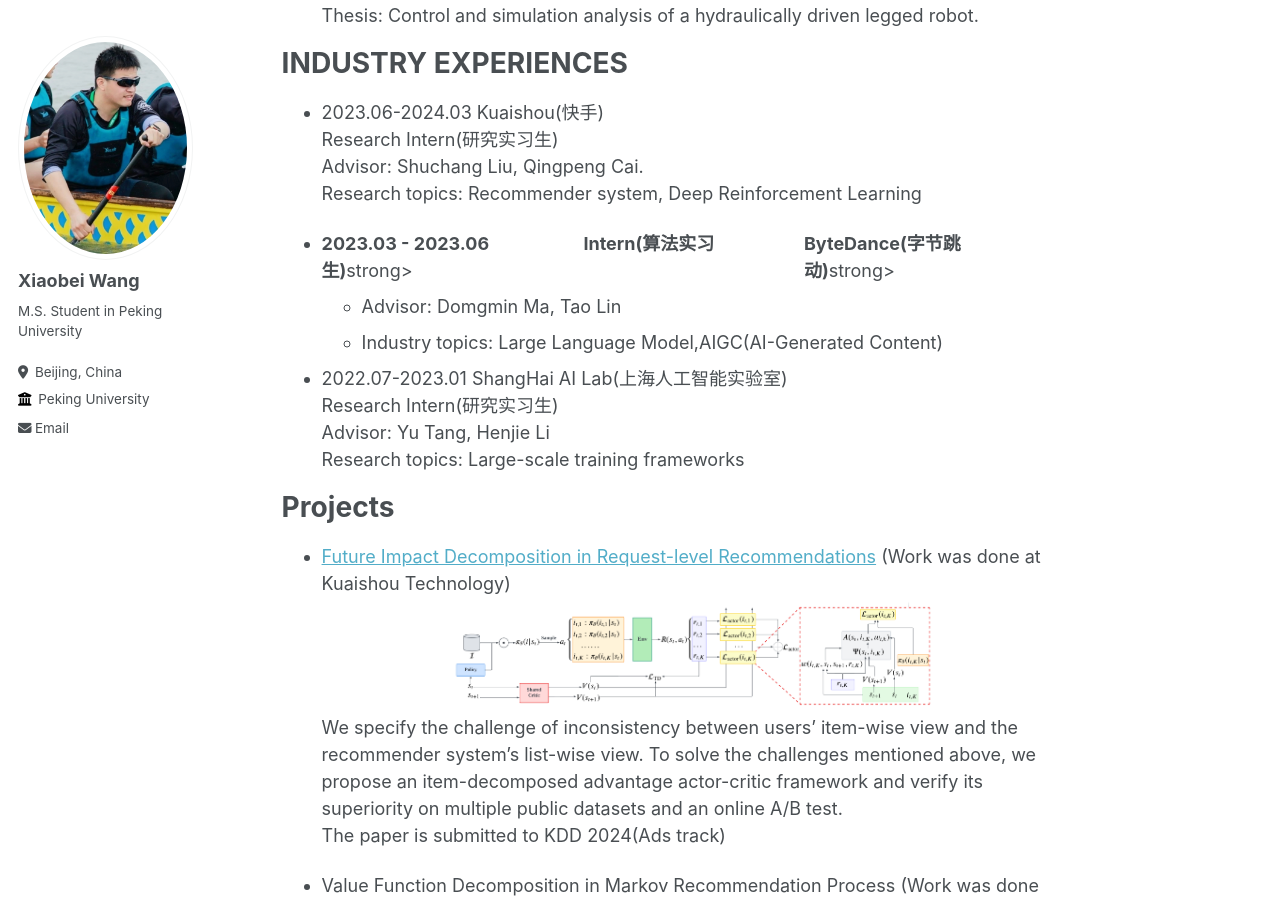
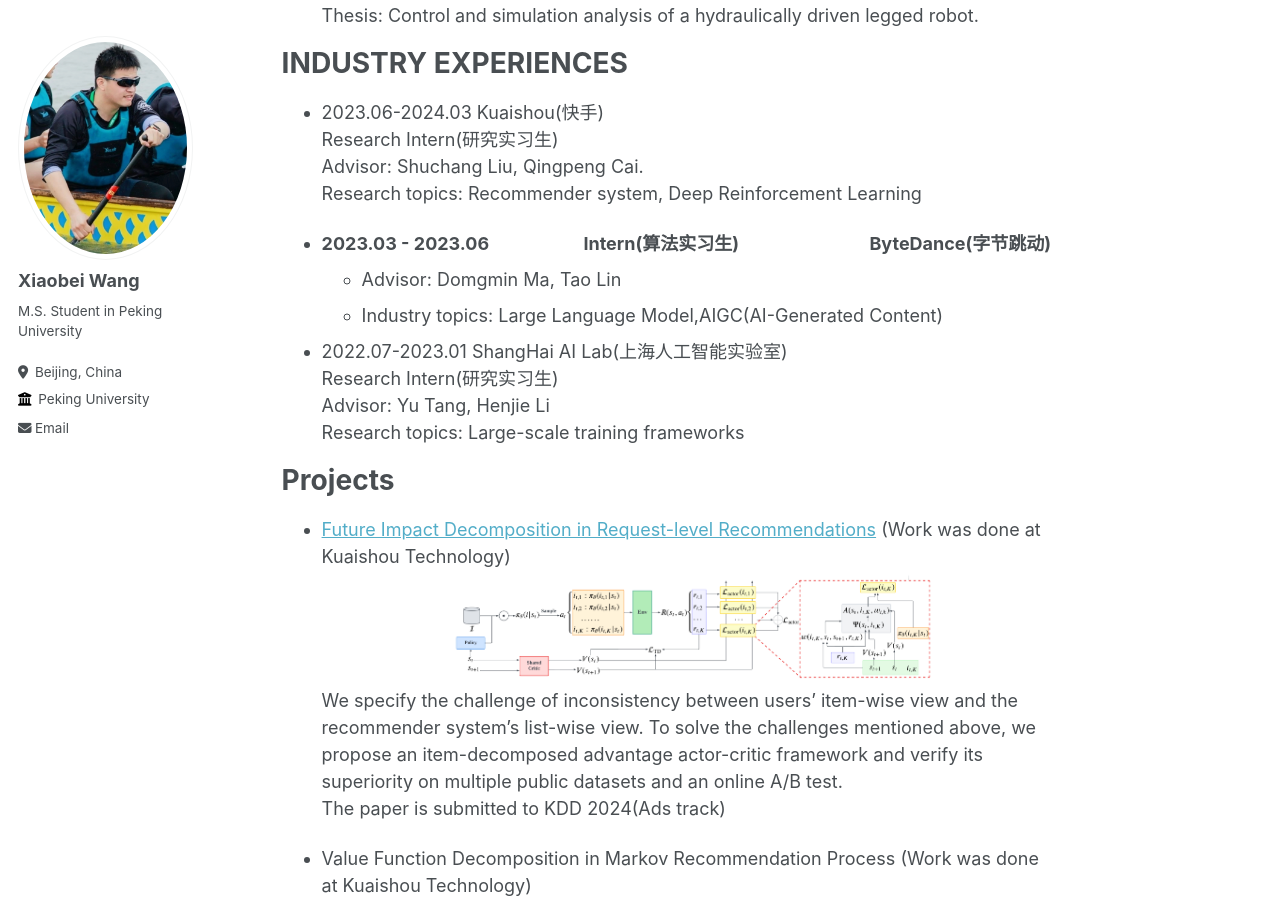
Before and after one commit to wangxiaobei822/wangxiaobei822.github.io, a Jekyll site: the page built from _pages/about.md, in a window 1280 px wide and 900 px high, scrolled down 784 px. Built offline with Jekyll 4.4.1, drawn with Linux system fonts in a browser that asks for light colours.

Commit message:
Update about.md

```diff
--- a/_pages/about.md
+++ b/_pages/about.md
@@ -36,8 +36,8 @@ Research topics: Recommender system, Deep Reinforcement Learning
 
 
 - <div style="display: flex; justify-content: space-between;">
-    <div><strong>2023.03 - 2023.06 &emsp;&emsp;&emsp;&emsp;&emsp;Intern(算法实习生)</strong>strong></div>
-    <div style="margin-left: auto;"><strong>ByteDance(字节跳动)</strong>strong></div>
+    <div><strong>2023.03 - 2023.06 &emsp;&emsp;&emsp;&emsp;&emsp;Intern(算法实习生)</strong></div>
+    <div style="margin-left: auto;"><strong>ByteDance(字节跳动)</strong></div>
   - Advisor: Domgmin Ma, Tao Lin<br>
   - Industry topics: Large Language Model,AIGC(AI-Generated Content)
 
```
